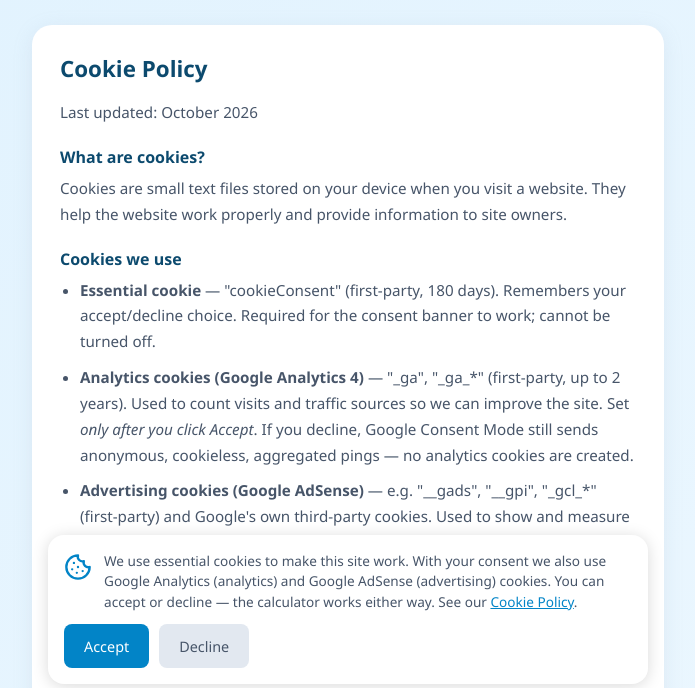
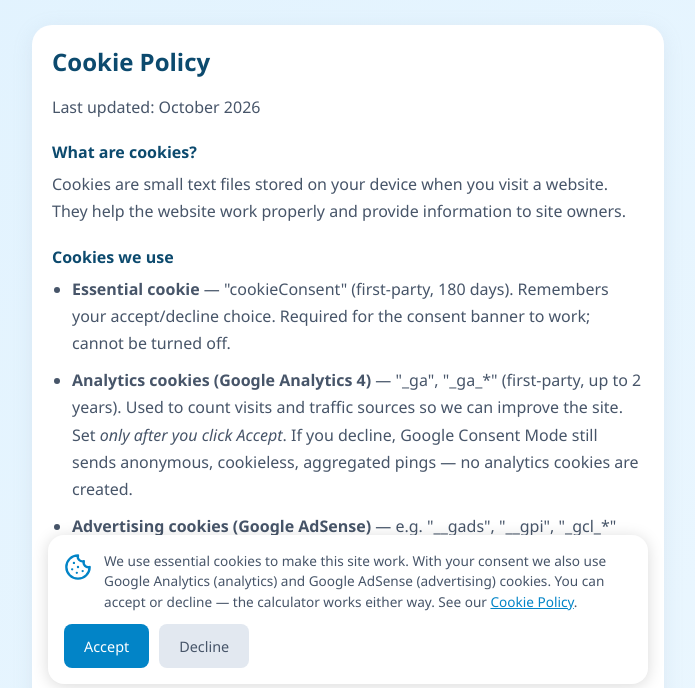
Before and after one commit to T800app/costmytrip, a plain HTML site: page cookies.html in a window 1280 px wide. Shown: the part 104-792 px from the top of the page, without its empty margins (292-987 px from the left). Drawn offline with Linux system fonts and the light colour scheme.

Commit message:
Add files via upload

```diff
--- a/cookies.html
+++ b/cookies.html
@@ -32,13 +32,14 @@
         body { background: linear-gradient(135deg, #e0f2fe 0%, #f0f9ff 100%); min-height: 100vh; padding: 16px; max-width: 100%; margin: 0 auto; }
         @media (min-width: 600px) { body { max-width: 600px; padding: 24px; } }
         @media (min-width: 900px) { body { max-width: 680px; padding: 32px 24px; } }
+        @media (min-width: 600px) { .card { padding: 24px; } }
         header { text-align: center; margin-bottom: 28px; }
         header h1 { color: #0c4a6e; font-size: clamp(1.5rem, 5vw, 2rem); font-weight: 700; margin-bottom: 6px; display: flex; align-items: center; justify-content: center; gap: 12px; flex-wrap: wrap; }
         header p { color: #475569; font-size: 0.95rem; }
-        .card { background: #ffffff; border-radius: 20px; padding: clamp(20px, 5vw, 28px); box-shadow: 0 4px 20px rgba(148, 163, 184, 0.15); }
-        .card h2 { color: #0c4a6e; font-size: 1.4rem; margin-bottom: 16px; }
+        .card { background: #ffffff; border-radius: 20px; padding: 20px; box-shadow: 0 4px 20px rgba(148, 163, 184, 0.15); }
+        .card h2 { color: #0c4a6e; font-size: 1.5rem; margin-bottom: 16px; }
         .card h3 { color: #0c4a6e; font-size: 1rem; margin: 20px 0 8px; }
-        .card p, .card li { color: #475569; font-size: 0.95rem; line-height: 1.7; margin-bottom: 10px; }
+        .card p, .card li { color: #475569; font-size: 1rem; line-height: 1.7; margin-bottom: 10px; }
         .card ul { padding-left: 20px; margin-bottom: 10px; }
         .card a { color: #0284c7; text-decoration: none; }
         .card a:hover { text-decoration: underline; }
```
Also changed, not shown: privacy.html (+4 -3 lines), terms.html (+4 -3 lines).
